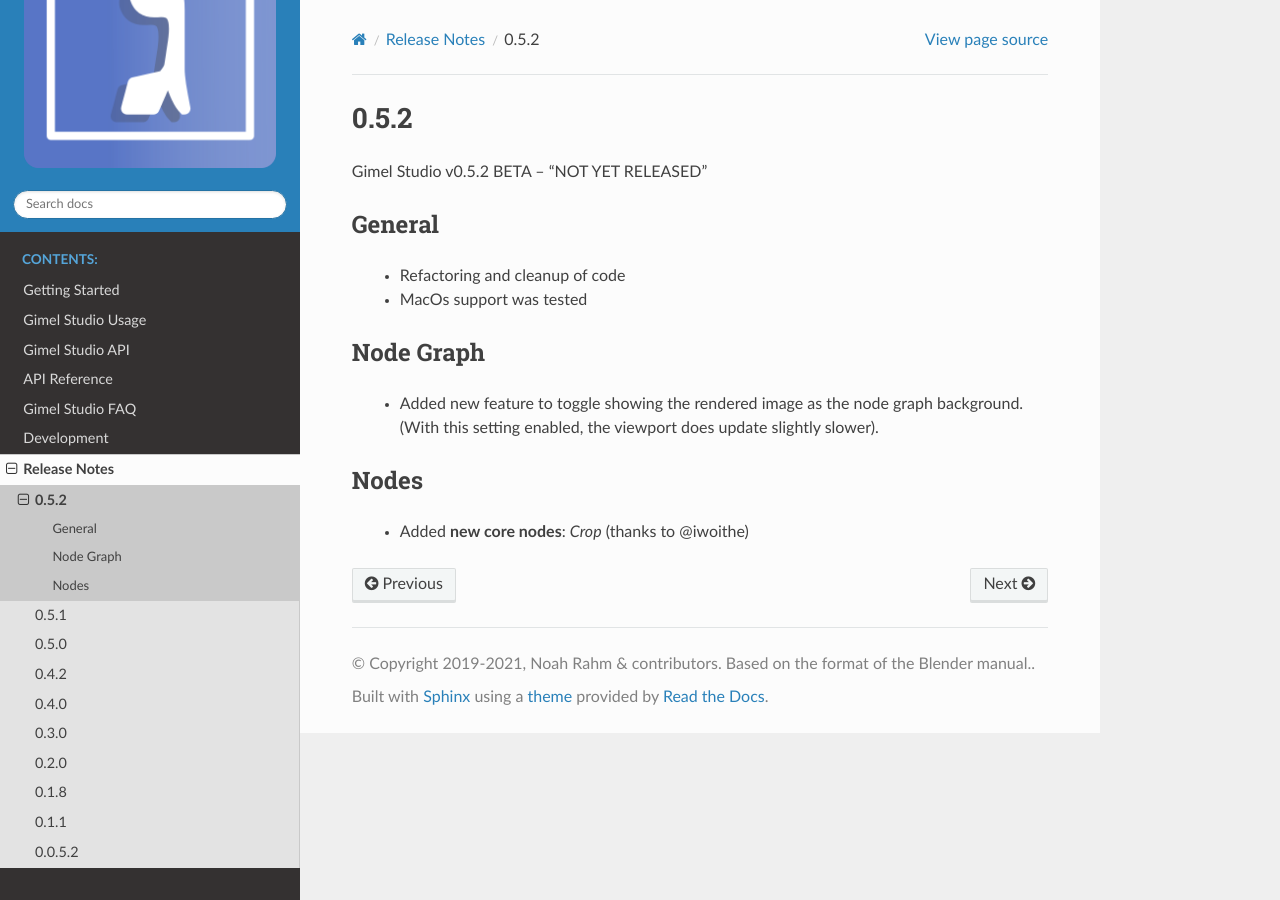
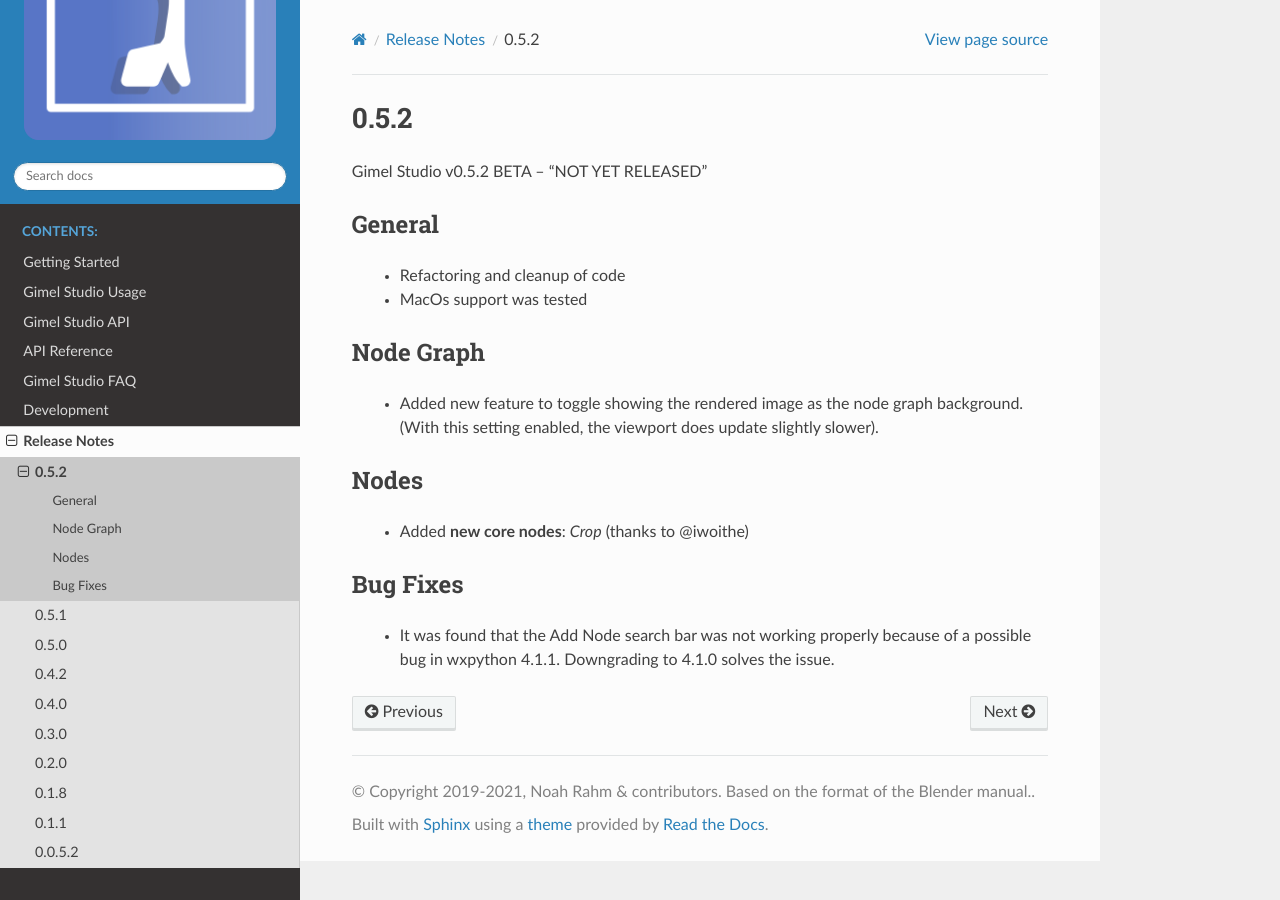
Before and after one commit to GimelStudio/Gimel-Studio, a Sphinx documentation site: the page built from docs/source/release_notes/0.5.2.rst, in a window 1280 px wide. Built offline with Sphinx 7.4.7 and the Read the Docs theme 2.0.0, drawn with Linux system fonts in a browser that asks for light colours; the version number could not be read and is left out.

Commit message:
update release notes

```diff
--- a/docs/source/release_notes/0.5.2.rst
+++ b/docs/source/release_notes/0.5.2.rst
@@ -2,7 +2,6 @@
 =====
 
 Gimel Studio v0.5.2 BETA -- "NOT YET RELEASED"
-
 
 
 General
@@ -22,3 +21,9 @@ Nodes
 -----
 
  * Added **new core nodes**: *Crop* (thanks to @iwoithe)
+
+
+Bug Fixes
+---------
+
+ * It was found that the Add Node search bar was not working properly because of a possible bug in wxpython 4.1.1. Downgrading to 4.1.0 solves the issue.
```
